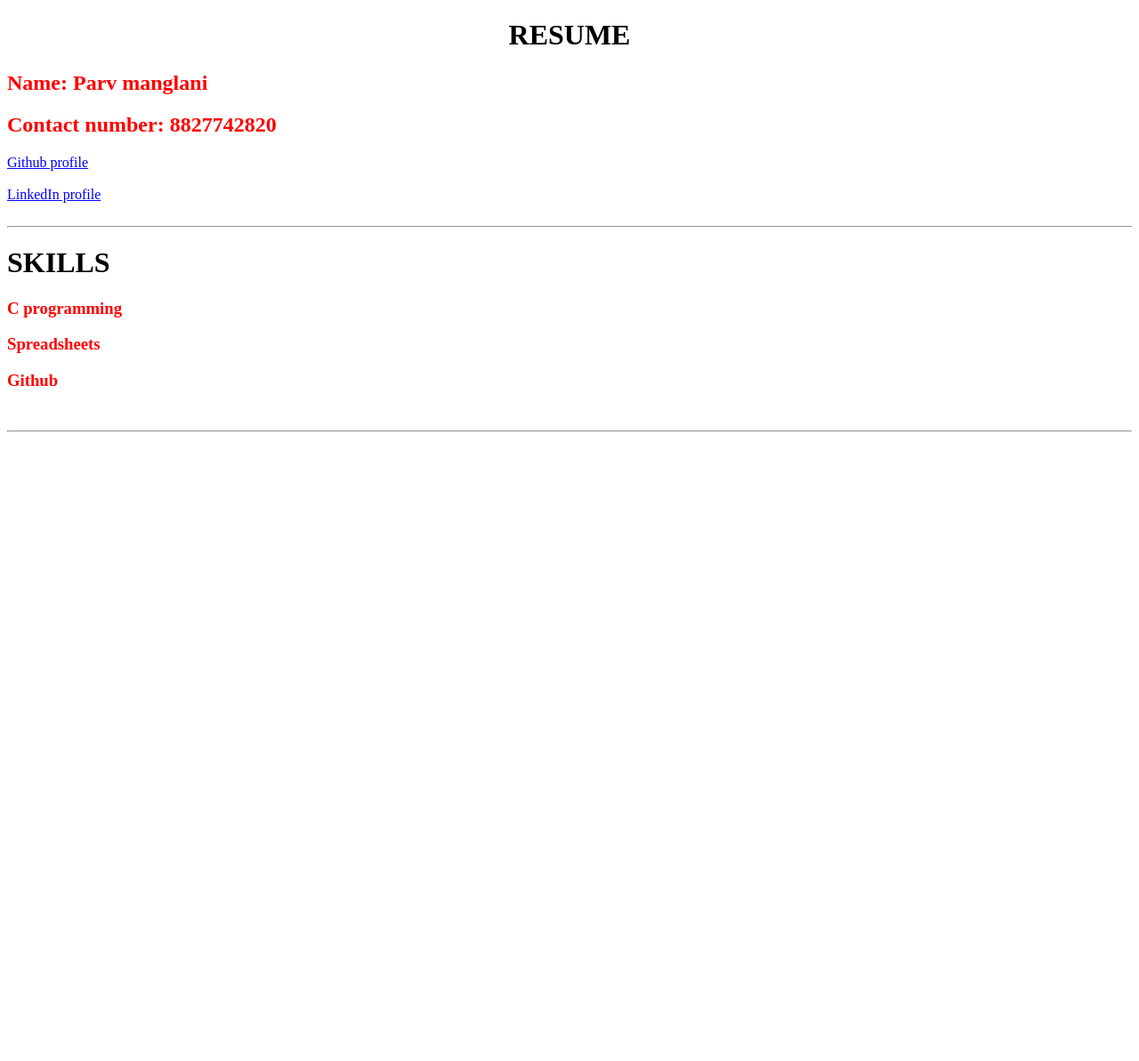
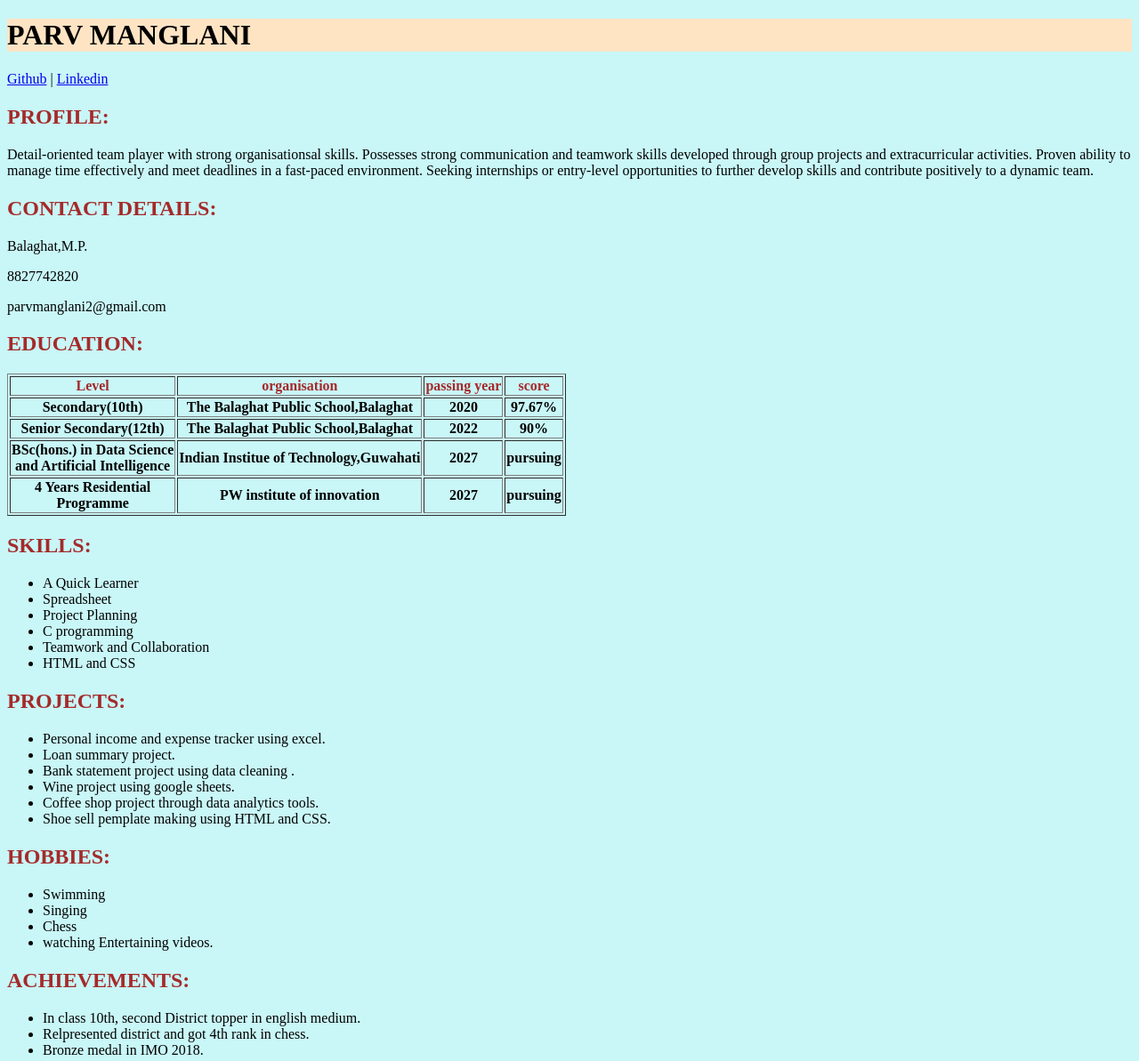
Before and after one commit to Parv-manglani/resumev1, a plain HTML site: page index.html in a window 1280 px wide. Shown: the whole page at 89% size. Before the commit the page ends 800 px from the top, so only its background shows below. Drawn offline with Linux system fonts and the light colour scheme.

Commit message:
resume ready

```diff
--- a/index.html
+++ b/index.html
@@ -1,27 +1,95 @@
 <!DOCTYPE html>
 <html lang="en">
 <head>
+  <style>
+    body{
+      background-color:rgb(201, 246, 247);
+    }
+  </style>
+
     <meta charset="UTF-8">
     <meta name="viewport" content="width=device-width, initial-scale=1.0">
     <title>parv manglani</title>
 </head>
 <body>
-    <h1 style="text-align:center;color:black;">RESUME</h1>
+  <h1 style="background-color: bisque;">PARV MANGLANI</h1>
+  <p>
 
-     <h2 style="color: red;">Name: Parv manglani</h2>
-     <h2 style="color: red;">Contact number: 8827742820</h2>
-    <a style="color: blue;" href="https://github.com/Parv-manglani/" target="_blank">Github profile</a><br><br>
+    <a href="https://github.com/Parv-manglani/" target="_blank">Github</a>
+      | <a href="https://www.linkedin.com/in/parv-manglani-a4b876288/">Linkedin</a>
 
+  </p>
+  <h2 style="color:brown">PROFILE:</h2>
+  <p>Detail-oriented team player with strong organisationsal skills. Possesses strong communication and teamwork skills developed through group projects and extracurricular activities. Proven ability to manage time effectively and meet deadlines in a fast-paced environment. Seeking internships or entry-level opportunities to further develop skills and contribute positively to a dynamic team.</p>
+  <h2 style="color:brown">CONTACT DETAILS:</h2>
+  <p>Balaghat,M.P.</p>
+  <p>8827742820</p>
+  <p>parvmanglani2@gmail.com</p>
+  <h2 style="color:brown">EDUCATION:</h2>
+  <table border>
+    <tr>
+      <th style="color:brown">Level</th>
+      <th style="color:brown">organisation</th>
+      <th style="color:brown">passing year</th>
+      <th style="color:brown">score</th>
+    </tr>
+    <tr>
+      <th>Secondary(10th)</th>
+      <th>The Balaghat Public School,Balaghat </th>
+      <th>2020</th>
+      <th>97.67%</th>
+    </tr>
+    <tr>
+      <th>Senior Secondary(12th)</th>
+      <th>The Balaghat Public School,Balaghat </th>
+      <th>2022</th>
+      <th>90%</th>
+    </tr>
+    <tr>
+      <th>BSc(hons.) in Data Science <br/> and Artificial Intelligence</th>
+      <th>Indian Institue of Technology,Guwahati</th>
+      <th>2027</th>
+      <th>pursuing</th>
+    </tr>
+    <tr>
+     <th> 4 Years Residential <br/>Programme</th>
 
-    <a style="color: blue;" href="https://www.linkedin.com/in/parv-manglani-a4b876288/" target="_blank">LinkedIn profile</a>
-  <br><br>
-    <hr>
-  <h1 style="color:black;">SKILLS</h1>
+    <th>PW institute of innovation</th>
+    <th>2027</th>
+    <th>pursuing</th>
+  </tr>
+  </table>
+  <h2 style="color:brown">SKILLS:</h2>
+   <ul>
+    <li>A Quick Learner</li>
+    <li>Spreadsheet</li>
+    <li>Project Planning</li>
+    <li>C programming</li>
+    <li>Teamwork and Collaboration</li>
+    <li>HTML and CSS</li>
+   </ul>
+   <h2 style="color:brown">PROJECTS:</h2>
+   <ul>
+    <li>Personal income and expense tracker using excel.</li>
+    <li>Loan summary project.</li>
+    <li>Bank statement project using data cleaning .</li>
+    <li>Wine project using google sheets.</li>
+    <li>Coffee shop project through data analytics tools.</li>
+    <li>Shoe sell pemplate making using HTML and CSS.</li>
+</ul>
+<h2 style="color:brown">HOBBIES:</h2>
+<ul>
+  <li>Swimming</li>
+  <li>Singing</li>
+  <li>Chess</li>
+  <li>watching Entertaining videos.</li>
+</ul>
+<h2 style="color:brown">ACHIEVEMENTS:</h2>
+<ul>
+  <li>In class 10th, second District topper in english medium.</li>
+  <li>Relpresented district and got 4th rank in chess.</li>
+<li>Bronze medal in IMO 2018.</li></ul>
 
-    <h3 style="color: red;">C programming</h3>
-    <h3 style="color: red;">Spreadsheets</h3>
-     <h3 style="color: red;">Github</h3>
-     <br><hr>
 
 
 
```
